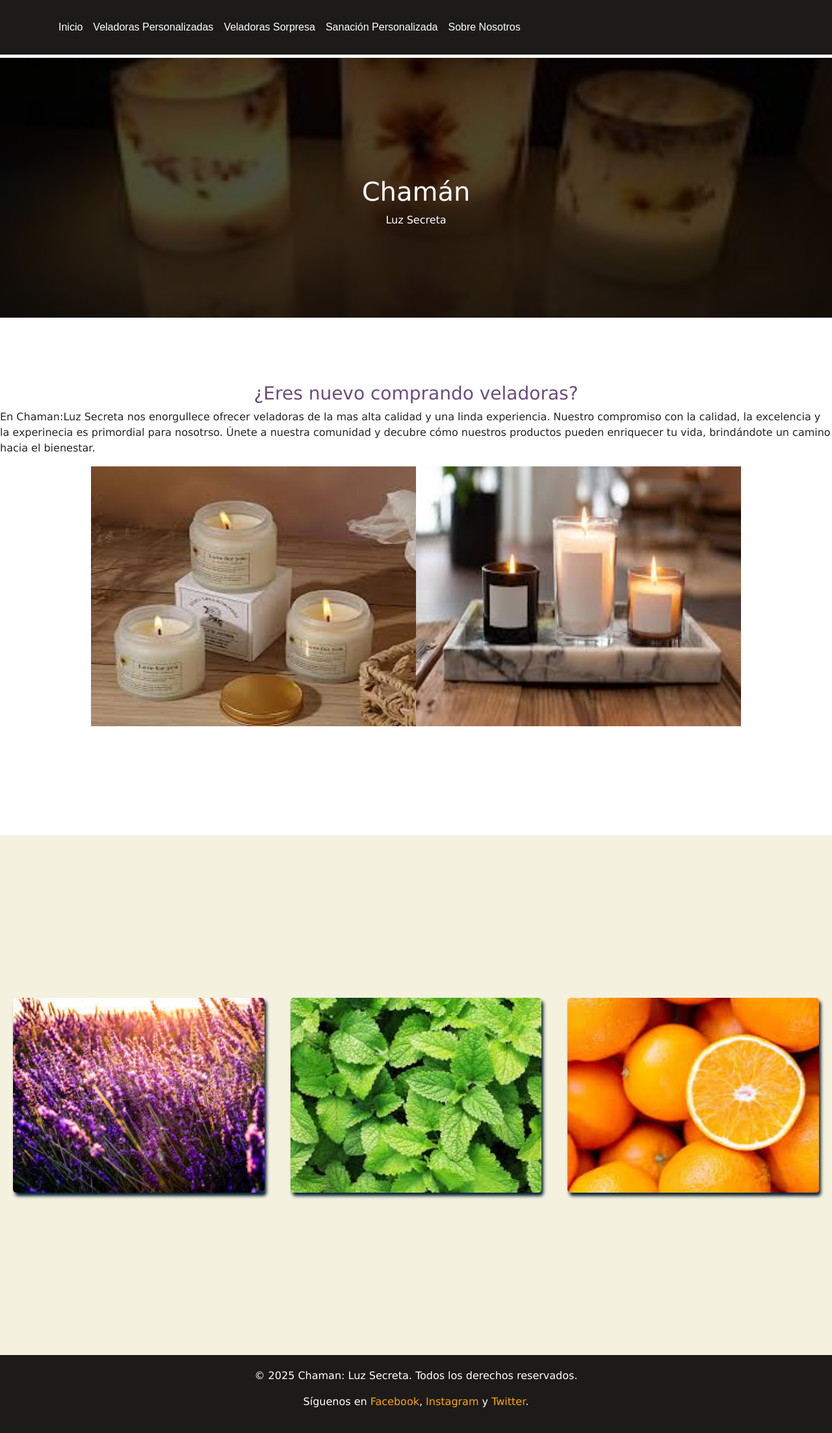
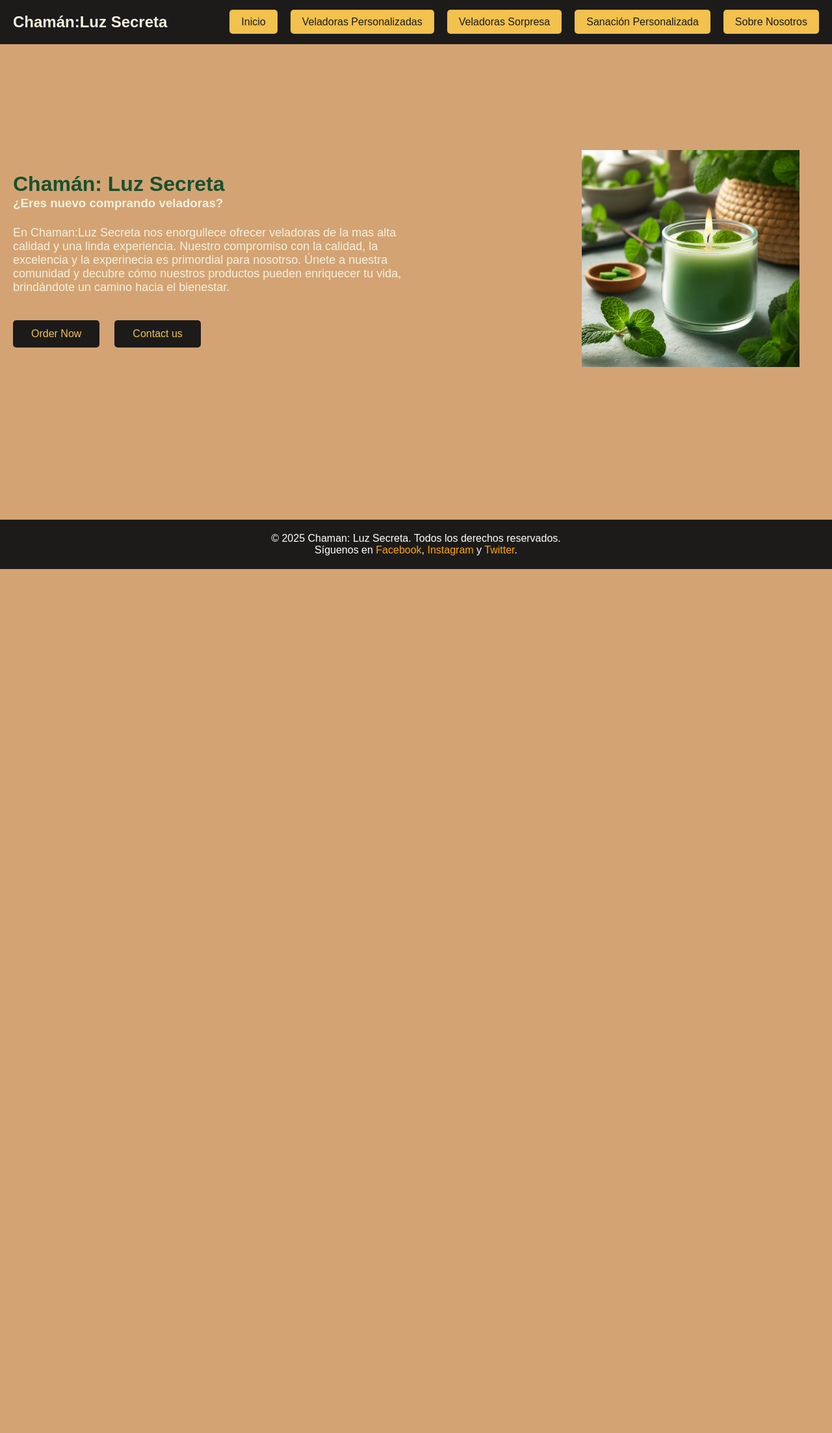
Before and after one commit to Esquivias01/Sharktank, a Flask app: page / in a window 1280 px wide. Shown: the whole page at 65% size. After the commit the page ends 876 px from the top, so only its background shows below. Run offline with Flask 3, Linux system fonts and the light colour scheme; some libraries are stand-ins or nearby versions.

Commit message:
se cambio el diseño del index y se ajustaron links

```diff
--- a/static/css/About us.css
+++ b/static/css/About us.css
@@ -119,7 +119,7 @@ body {
     }
 
     .cards1 .mycard:hover{
-        height: 400px;
+        height: 35rem;
     }
 
     .cards1 .mycard .cimg{
--- a/static/css/styles.css
+++ b/static/css/styles.css
@@ -1,10 +1,11 @@
-* {
+@import url('https://fonts.googleapis.com/css2?family=Amatic+SC:wght@400;700&family=Poppins:ital,wght@0,100;0,200;0,300;0,400;0,500;0,600;0,700;0,800;0,900;1,100;1,200;1,300;1,400;1,500;1,600;1,700;1,800;1,900&display=swap');
+
+*{
+    margin: 0;
     padding: 0;
-  margin: 0;
-  text-decoration: none;
-  list-style: none;
     box-sizing: border-box;
-  border: none;
+    font-family: "Popins", sans-serif;
+
 }
 
 .root{
@@ -13,208 +14,162 @@
     --tercero: #F2C14E;
       --tercero: #F4F1DE;
       --tercero: #6B4C7D;
+      --tercero: #165131;
 }
 
+/*  STYLING FOR WHOLE SITE*/
+ul{
+    list-style: none;
+}
 
+a{
+    text-decoration: none;
+    color: #F4F1DE;
+}
 
-        body {
-            font-family: Verdana, Geneva, Tahoma, sans-serif;
+button{
+    cursor: pointer;
+    border: none;
+    background: none;
+}
 
+img{
+    width: 100%;
+}
+
+.section-content{
+    margin: 0 auto;
+    padding: 0 20px;
+
+}
+
+/*NAVBAR STYLING*/
+header{
+    position: fixed;
+    width: 100%;
+    z-index: 5;
+    background-color: #1C1B1A;
+
+}
+
+header .navbar{
+    display: flex;
+    padding: 20px;
+    align-items: center;
+    justify-content: space-between;
+}
+
+.navbar .nav-logo .logo-text{
+    color: #F4F1DE;
+    font-size: x-large;
+    font-weight: 700;
+
+}
+
+.navbar .nav-menu{
+    display: flex;
+    gap: 20px;
+}
+
+.navbar .nav-menu .nav-link{
+    padding: 10px 18px;
+    color: #1C1B1A;
+    background: #F2C14E;
+    border-radius: 5px;
+    transition: 0.3s ease;
+}
+
+.navbar .nav-menu .nav-link:hover{
+    color: #165131;
+    background: #F4F1DE;
+
+}
+
+.navbar :where(#menu-close-button, #menu-open-button){
+    display: none;
+ }
+
+/*HERO SECTION STYLING*/
+.hero-section{
+    min-height: 100vh;
+    background: #D4A373;
+}
+
+.hero-section .section-content{
+    display: flex;
+    align-items: center;
+    min-height: 100vh;
+    color: #F4F1DE;
+    justify-content: space-between;
+}
+
+.hero-section .hero-details .title{
+    font-size: xx-large;
+    color: #165131;
+    font-family: "Miniver", sans-serif;
+}
+
+.hero-section .hero-details .subtitle{
+    margin-top: 8px;
+    max-width: 70%;
+    font-size: xx-large;
+    font-weight: 700px;
+
+}
+
+.hero-section .hero-details .description{
+    max-width: 70%;
+    margin: 24px 0 40px;
+    font-size: large;
+
+}
+
+.hero-section .hero-details .buttons{
+    display: flex;
+    gap: 23px;
+}
+
+ .hero-section .hero-details .button{
+    padding: 10px 26px;
+    border: 2px solid transparent;
+    background: #1C1B1A;
+    color: #F2C14E;
+    font-weight: 700px;
+    border-radius: 5px;
+    transition: 0.3s ease;
+
+ }
+
+ .hero-section .hero-details .button:hover
+ .hero-section .hero-details .contact-us{
+    color: #6B4C7D;
+    border-color: #F2C14E;
+    background: transparent;
+ }
+
+ .hero-section .hero-details .contact-us:hover{
+    color: #6B4C7D;
+    border-color: #1C1B1A;
+    background: #F2C14E;
 
 
  }
 
-        /***************Header********************/
-       /* .container1{
-            background-color: #165131;
-            width: 100%;
-        }
-        header {
-            display: flex;
-            justify-content: space-between;
-            background-color: #165131;
-            width: 100%;
-            height: 50px;
-            color: white;
-            padding: 10px 20px;
-        }
-        header a {
-            color: white;
-            text-decoration: none;
-            margin: 0 10px;
-        }
-
-        .lupa{
-            padding: 3px;
-            text-align: right;
-            width: 20em;
-            background-color: #FEEEDF;
-            border-radius: 3px;
-        }*/
-    /**********************NAV************************/
-
-    .navbar {
-        background-color: #1C1B1A;
-        overflow: hidden;
-        display: flex;
-        justify-content: center;
-        padding: 10px 0;
-        position: fixed;
-        top: 0;
-        width: 100%;
-        z-index: 10;
-      }
-
-      /* Estilo de los enlaces del menú */
-      .navbar a {
-        color: white;
-        text-decoration: none;
-        padding: 10px 20px;
-        font-size: 16px;
-        display: flex;
-        text-align: center;
-        align-items: center;
-        justify-content: center;
-        font-family: Arial, sans-serif;
-        transition: color 0.3s ease, background-color 0.3s ease;
-      }
-
-      /* Efecto hover */
-      .navbar a:hover {
-        color: #1C1B1A;
-        background-color: #F2C14E;
-        border-radius: 5px;
-      }
-
-      /* Para evitar que el contenido quede oculto detrás del navbar */
-      .content {
-        padding-top: 60px;
-      }
-
-    /*********************Section*******************/
-
-    .carousel-container {
-        position: relative;
-        height: 500px;
-        width: 100%;
-      }
-
-
-      .carousel .carousel-inner {
-        height: 100%;
-      }
-      .carousel-item img {
-        object-fit: cover;
-        height: 400px;
-        width: 100%;
-      }
-      .overlay {
-        position: absolute;
-        top: 0;
-        left: 0;
-        width: 100%;
-        height: 400px;
-        background: rgba(0, 0, 0, 0.7); /* Fondo negro semitransparente */
-        z-index: 1;
-      }
-      .content {
-        position: absolute;
-        z-index: 2;
-        top: 200px;
-        left: 50%;
-        transform: translate(-50%, -50%);
-        color: white;
-        text-align: center;
-      }
-
-  /*************Contenedor Sombra*****************/
-
-  /*
-  .contenedor{
-    max-width: 120rem;
-    margin-top: 0;
-    margin-right: 2rem;
-    margin-bottom: 0;
-    margin-left: 2rem;
+ .hero-section .hero-details .order-now:hover{
+    color: #6B4C7D;
+    border-color: #1C1B1A;
+    background: #F2C14E;
 
 
  }
 
-  .sombra{
-    -webkit-box-shadow: 0px 5px 15px 0px rgba(218, 106, 42, 0.54);
-    -moz-box-shadow: 0px 5px 15px 0px rgba(218, 109, 37, 0.54);
-    box-shadow: 0px 5px 15px 0px rgba(112, 112, 112, 1.5);
-    background-color: var(--primary);
-    border-radius: 2rem;
-    padding: 2rem;
-    width: 70rem;
-    height: 40rem;
-    margin-left: 9rem;
-  }
-*/
-
-.line2 h3{
-  text-align: center;
-  font-family: Verdana, Geneva, Tahoma, sans-serif;
-  justify-content: center;
-  color: #6B4C7D;
-
-
-}
-
-.fots{
-  justify-content: center;
-  align-items: center;
-  display: flex;
-}
-
-.fots img{
-  width: 500px;
-  height: 400px;
-}
-
-section {
-  display: flex;
-  align-items: center;
-  justify-content: center;
-  min-height: 100vh;
-  background: #F4F1DE;
-}
-
-.card1 {
-  margin: 20px;
-  width: 500px;
-  height: 300px;
-  border-radius: 5px;
-  background-size: cover;
-  box-shadow: 3px 5px 5px rgba(3, 32, 51, 1);
-  overflow: hidden;
-}
-
-.content2 {
-  width: 100%;
-  height: 100%;
-  display: flex;
-  flex-direction: column;
-  align-items: center;
-  justify-content: center;
-  background: rgba(0, 0, 0, .4);
-  opacity: 0;
-  transition: .5s;
-}
-
-.content2 h2, a {
-  color: rgba(255, 255, 255, .8);
-  margin: 10px 0;
-}
-
-.card1:hover .content2 {
-  opacity: 2;
+.hero-section .hero-image-wrapper{
+    max-width: 500px;
+    margin-right: 30px;
 }
 
 
-
-
+  /*FOOTER*/
 footer {
     background-color:#1C1B1A ;
     color: white;
--- a/templates/index.html
+++ b/templates/index.html
@@ -3,113 +3,90 @@
 <head>
     <meta charset="UTF-8">
     <meta name="viewport" content="width=device-width, initial-scale=1.0">
-    <title>Chamán: Luz secreta</title>
-    <link href="https://cdn.jsdelivr.net/npm/bootstrap@5.3.0-alpha1/dist/css/bootstrap.min.css" rel="stylesheet">
-
+    <title>Chaman:Luz Secreta</title>
+    <link rel="stylesheet" href="https://cdnjs.cloudflare.com/ajax/libs/font-awesome/6.7.2/css/all.min.css">
     <link rel="stylesheet" href="{{ url_for('static', filename='css/styles.css') }}">
 </head>
-</head>
-<body>
+<body> <!--HEADER/NAVBAR-->
+    <header>
+        <nav class="navbar section-content">
+            <a href="" class="nav-logo">
+                <h2 class="logo-text">Chamán:Luz Secreta
+                </h2>
+            </a>
+            <ul class="nav-menu">
+                <button id="menu-close-button" class="fas fa-times">
 
-    <div class="container1">
-        <header>
-            <div>
-                <p>Chamán:Luz Secreta</p>
-            </div>
-            <div class="lupa">
-                <svg  xmlns="http://www.w3.org/2000/svg"  width="24"  height="24"  viewBox="0 0 24 24"  fill="none"  stroke="#000000"  stroke-width="2"  stroke-linecap="round"  stroke-linejoin="round"  class="icon icon-tabler icons-tabler-outline icon-tabler-search"><path stroke="none" d="M0 0h24v24H0z" fill="none"/><path d="M10 10m-7 0a7 7 0 1 0 14 0a7 7 0 1 0 -14 0" /><path d="M21 21l-6 -6" /></svg>
-            </div>
-        </header>
-    </div>
-    <br>
+                </button>
+                <li class="nav-item">
+                    <a class="nav-link" href="{{ url_for('index') }}">Inicio</a>
+                </li>
+                <li class="nav-item">
+                    <a class="nav-link" href="{{ url_for('VP') }}">Veladoras Personalizadas</a>
+                </li>
+                <li class="nav-item">
+                    <a class="nav-link" href="{{ url_for('VS') }}">Veladoras Sorpresa</a>
+                </li>
+                <li class="nav-item">
+                    <a class="nav-link" href="{{ url_for('SP') }}">Sanación Personalizada</a>
+                </li>
+                <li class="nav-item">
+                    <a class="nav-link" href="{{ url_for('About_us') }}">Sobre Nosotros</a>
+                </li>
+            </ul>
+            <button id="menu-open-button" class="fas fa-bars">
+
+            </button>
+        </nav>
+    </header>
 
 
-    <nav class="navbar navbar-expand-lg" >
-      <div class="container">
-          <div class="navbar-nav">
-              <a class="nav-link" href="{{ url_for('index') }}">Inicio</a>
-              <a class="nav-link" href="{{ url_for('VP') }}">Veladoras Personalizadas</a>
-              <a class="nav-link" href="{{ url_for('VS') }}">Veladoras Sorpresa</a>
-              <a class="nav-link" href="{{ url_for('SP') }}">Sanación Personalizada</a>
-              <a class="nav-link" href="{{ url_for('About_us') }}">Sobre Nosotros</a>
-          </div>
-      </div>
-  </nav>
+    <main>
+       <section class="hero-section">
+        <div class="section-content">
+            <div class="hero-details">
+                <h2 class="title">
+                    Chamán: Luz Secreta
+                </h2>
+                <h3>¿Eres nuevo comprando veladoras?</h3>
+            <p class="description">
+              En Chaman:Luz Secreta nos enorgullece  ofrecer veladoras de la mas alta calidad y una linda experiencia. Nuestro compromiso  con la calidad, la excelencia y la experinecia es primordial para nosotrso. Únete a nuestra comunidad  y decubre cómo nuestros productos pueden enriquecer tu vida, brindándote un camino hacia el bienestar.
+            </p>
+
+            <div class="buttons">
+                <a href="" class="button order-now">Order Now</a>
+                <a href="" class="button contact-us">Contact us</a>
+            </div>
+            </div>
+            <div class="hero-image-wrapper">
+                <img src="../static/img/Depresión.jpg" alt="" class="hero-image">
+            </div>
+        </div>
+       </section>
+    </main>
 
 
-      <div class="carousel-container">
-        <!-- Carrusel -->
-        <div id="backgroundCarousel" class="carousel slide" data-bs-ride="carousel">
-          <div class="carousel-inner">
-            <div class="carousel-item active">
-              <img  src="../static/img/img1.jpg" alt="Image 1">
-            </div>
-            <div class="carousel-item">
-              <img src="../static/img/img2.jpg" alt="Image 2">
-            </div>
-            <div class="carousel-item">
-              <img src="../static/img/img3.jpg" alt="Image 3">
-            </div>
-          </div>
-        </div>
 
-        <!-- Capa negra transparente -->
-        <div class="overlay"></div>
 
-        <!-- Contenido encima del carrusel -->
-        <div class="content">
-          <h1>Chamán</h1>
-          <p>Luz Secreta</p>
-        </div>
-      </div>
 
-      <main>
-        <div class="line2">
-          <h3>¿Eres nuevo comprando veladoras?</h3>
-            <p>
-              En Chaman:Luz Secreta nos enorgullece  ofrecer veladoras de la mas alta calidad y una linda experiencia. Nuestro compromiso  con la calidad, la excelencia y la experinecia es primordial para nosotrso. Únete a nuestra comunidad  y decubre cómo nuestros productos pueden enriquecer tu vida, brindándote un camino hacia el bienestar.
-            </p>
-        </div>
 
-        <div class="fots">
-          <img src="../static/img/img9.jpg" alt="">
-          <img src="../static/img/img10.jpg" alt="">
-        </div>
-      </main>
-      <br>
-       <br>
-       <br>
-       <br>
-       <br>
-       <br>
-       <br>
+    <footer>
+        <p>&copy; 2025 Chaman: Luz Secreta. Todos los derechos reservados.</p>
+        <p>Síguenos en <a href="#">Facebook</a>, <a href="#">Instagram</a> y <a href="#">Twitter</a>.</p>
+    </footer>
 
-        <section>
-          <div class="card1" style="background-image: url(../static/img/img11.jpg);">
-            <div class="content2">
-                <h2>Calidad</h2>
 
-            </div>
-        </div>
 
-        <div class="card1" style="background-image: url(../static/img/img12.jpg);">
-            <div class="content2">
-                <h2>Creatividad</h2>
 
-            </div>
-        </div>
+    <script>
+        const menuOpenButton = document.querySelector("#menu-open-button");
+        const menuCloseButton = document.querySelector("#menu-close-button")
 
-        <div class="card1" style="background-image: url(../static/img/img13.jpg);">
-            <div class="content2">
-                <h2>Experiencia</h2>
-            </div>
-        </div>
-        </section>
+        menuOpenButton.addEventListener("click", () =>{
+            document.body.classList.toggle('show-mobile-menu');
+        })
 
-        <footer>
-            <p>&copy; 2025 Chaman: Luz Secreta. Todos los derechos reservados.</p>
-            <p>Síguenos en <a href="#">Facebook</a>, <a href="#">Instagram</a> y <a href="#">Twitter</a>.</p>
-        </footer>
-        <script src="{{ url_for('static', filename='bootstrap/bootstrap.bundle.min.js') }}"></script>
+        menuCloseButton.addEventListener("click" , () => menuOpenButton.click());
+    </script>
 </body>
 </html>
```
Also changed, not shown: other parts of static/css/styles.css (+64 -0 lines), static/img/c.jpg (deleted), static/img/cam.jpg (deleted), static/img/df.png (deleted), static/img/eng.png (deleted), 1 other file. Lines whose indentation alone changed are shown as unchanged.
